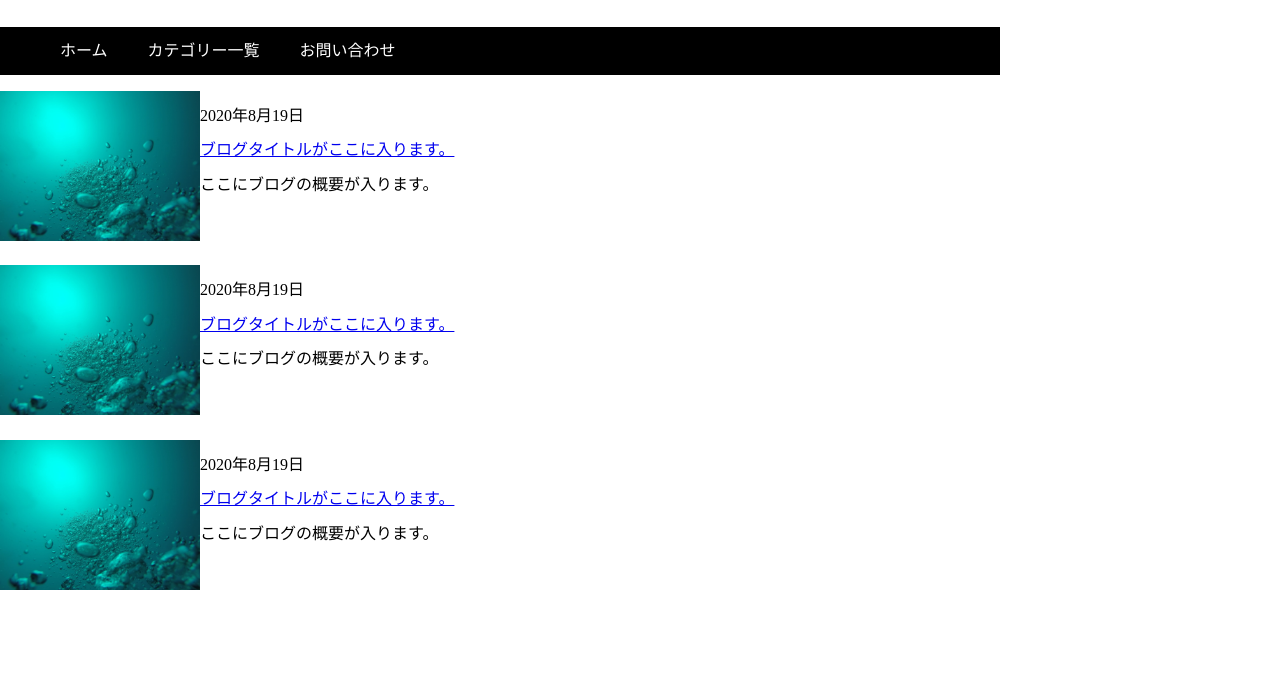
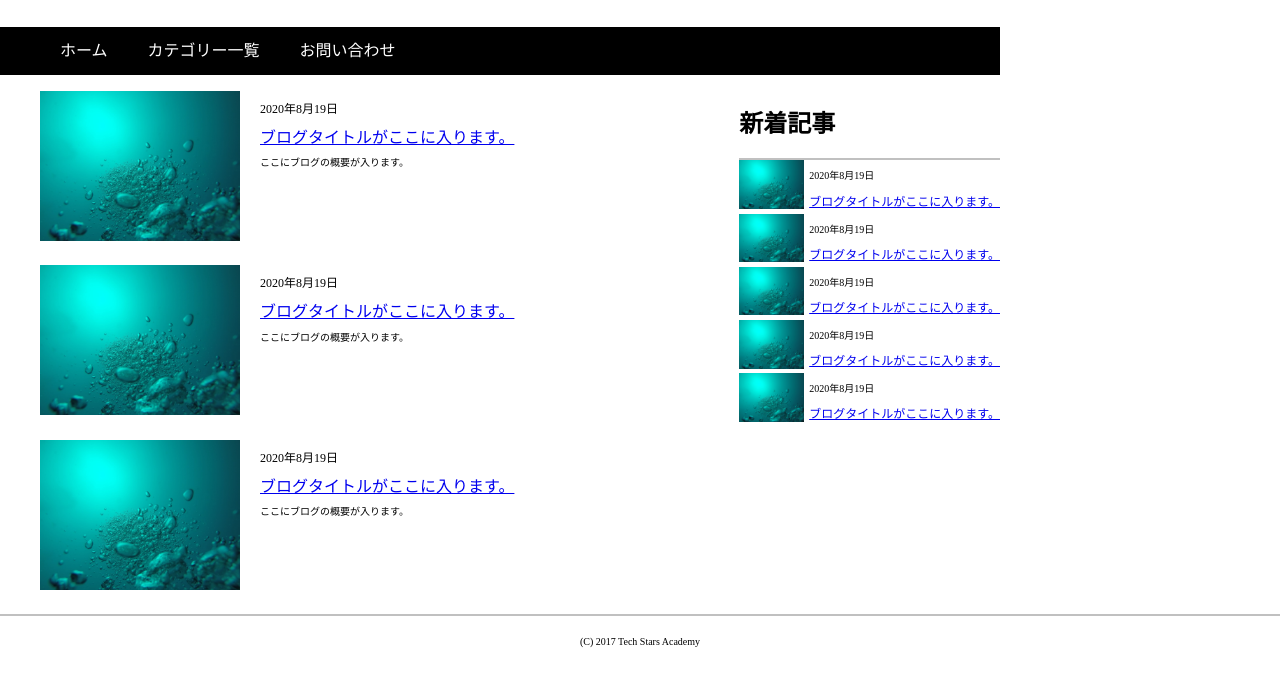
Before and after one commit to MisaYamashita/sample_blog, a plain HTML site: page index.html in a window 1280 px wide. Shown: the part 61-746 px from the top of the page. Drawn offline with Linux system fonts and the light colour scheme.

Commit message:
sample_blog commit

```diff
--- a/css/style.css
+++ b/css/style.css
@@ -35,8 +35,32 @@
 
 .left-container {
   float:left;
-  width:650;
+  width:600;
   margin-right:20PX;
+}
+
+
+.new-blog {
+  margin-bottom:20px;
+}
+
+.left-blog-image {
+  width:200px;
+  padding-left:40px;
+  padding-right:20px;
+}
+
+
+.right-blog-content {
+  float:right;
+}
+
+.left-blog-date{
+  font-size:12px;
+}
+
+.left-blog-content{
+  font-size:10px;
 }
 
 .right-container {
@@ -44,21 +68,32 @@
   width:300;
 }
 
-.new-blog {
-  margin-bottom:20px;
+.right-content-title {
+  border-bottom: 2px solid #c0c0c0;
 }
 
-.blog-image {
-  width:200px;
+.right-blog-image {
+  width:65px;
+  padding-right:5px;
 }
 
-
-.right-blog-content {
-  float:right;
+.right-blog-date{
+  font-size:10px;
 }
 
-.new-blog:after {
+.right-blog-title {
+  font-size:12px;
+}
+
+.main:after {
   clear:both;
   display:block;
-  content:" ";
+  content:"";
 }
+
+footer {
+  font-size:10px;
+  text-align:center;
+  border-top:2px solid #c0c0c0;
+  padding-top:10px;
+}
--- a/index.html
+++ b/index.html
@@ -26,36 +26,78 @@
         <div class="left-container">
           <div class="new-blog-area"> <!--左側の新着ブログが表示されるエリア-->
             <div class="new-blog">
-              <img src="./image/GOPR0182_1471550991010_high.JPG" class="blog-image">
+              <img src="./image/GOPR0182_1471550991010_high.JPG" class="left-blog-image">
               <div class="right-blog-content">
-                <p class="date">2020年8月19日</p>
-                <a href="#">ブログタイトルがここに入ります。</a>
-                <p class="blog-content">ここにブログの概要が入ります。</p>
+                <p class="left-blog-date">2020年8月19日</p>
+                <a href="#" class="left-blog-title">ブログタイトルがここに入ります。</a>
+                <p class="left-blog-content">ここにブログの概要が入ります。</p>
               </div>
             </div>
             <div class="new-blog">
-              <img src="./image/GOPR0182_1471550991010_high.JPG" class="blog-image">
+              <img src="./image/GOPR0182_1471550991010_high.JPG" class="left-blog-image">
               <div class="right-blog-content">
-                <p class="date">2020年8月19日</p>
-                <a href="#">ブログタイトルがここに入ります。</a>
-                <p class="blog-content">ここにブログの概要が入ります。</p>
+                <p class="left-blog-date">2020年8月19日</p>
+                <a href="#" class="left-blog-title">ブログタイトルがここに入ります。</a>
+                <p class="left-blog-content">ここにブログの概要が入ります。</p>
               </div>
             </div>
             <div class="new-blog">
-              <img src="./image/GOPR0182_1471550991010_high.JPG" class="blog-image">
+              <img src="./image/GOPR0182_1471550991010_high.JPG" class="left-blog-image">
               <div class="right-blog-content">
-                <p class="date">2020年8月19日</p>
-                <a href="#">ブログタイトルがここに入ります。</a>
-                <p class="blog-content">ここにブログの概要が入ります。</p>
+                <p class="left-blog-date">2020年8月19日</p>
+                <a href="#" class="left-blog-title">ブログタイトルがここに入ります。</a>
+                <p class="left-blog-content">ここにブログの概要が入ります。</p>
               </div>
             </div>
           </div>
         </div>
-        <div class="right-container">
+        <div class="right-container"> <!--右の新着一覧 -->
+          <div class="blog-list-area">
+            <div class="right-content-title">
+              <h2>新着記事</h2>
+            </div>
+            <div class="blogs">  <!--右側のブログ記事一覧-->
+              <img src="./image/GOPR0182_1471550991010_high.JPG" class="right-blog-image">
+              <div class="right-blog-content">
+                <p class="right-blog-date">2020年8月19日</p>
+                <a href="#" class="right-blog-title">ブログタイトルがここに入ります。</a>
+              </div>
+            </div>
+            <div class="blogs">  <!--右側のブログ記事一覧-->
+              <img src="./image/GOPR0182_1471550991010_high.JPG" class="right-blog-image">
+              <div class="right-blog-content">
+                <p class="right-blog-date">2020年8月19日</p>
+                <a href="#" class="right-blog-title">ブログタイトルがここに入ります。</a>
+              </div>
+            </div>
+            <div class="blogs">  <!--右側のブログ記事一覧-->
+              <img src="./image/GOPR0182_1471550991010_high.JPG" class="right-blog-image">
+              <div class="right-blog-content">
+                <p class="right-blog-date">2020年8月19日</p>
+                <a href="#" class="right-blog-title">ブログタイトルがここに入ります。</a>
+              </div>
+            </div>
+            <div class="blogs">  <!--右側のブログ記事一覧-->
+              <img src="./image/GOPR0182_1471550991010_high.JPG" class="right-blog-image">
+              <div class="right-blog-content">
+                <p class="right-blog-date">2020年8月19日</p>
+                <a href="#" class="right-blog-title">ブログタイトルがここに入ります。</a>
+              </div>
+            </div>
+            <div class="blogs">  <!--右側のブログ記事一覧-->
+              <img src="./image/GOPR0182_1471550991010_high.JPG" class="right-blog-image">
+              <div class="right-blog-content">
+                <p class="right-blog-date">2020年8月19日</p>
+                <a href="#" class="right-blog-title">ブログタイトルがここに入ります。</a>
+              </div>
+            </div>
+          </div>
 
         </div>
       </div>
     </div>
-
+    <footer>
+      <p class="copyright">(C) 2017 Tech Stars Academy</p>
+    </footer>
   </body>
 </html>
```
Also changed, not shown: 1 other file.
